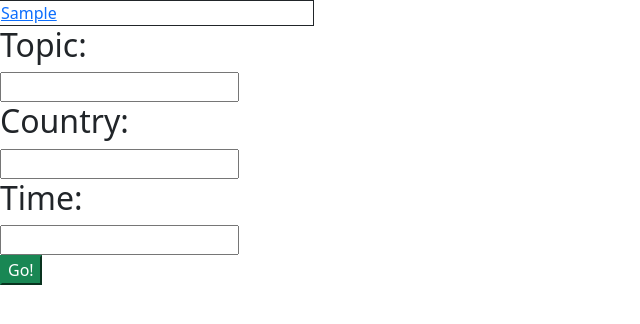
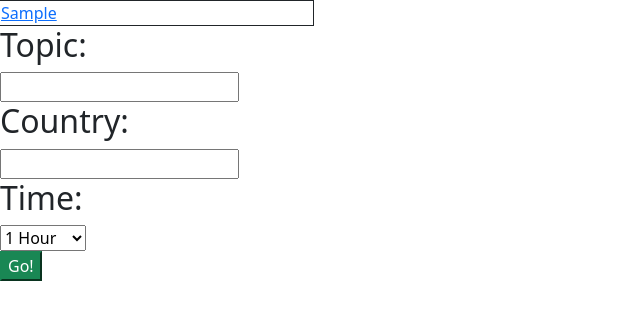
Before and after one commit to DM880/news, a Django app: template src/interfaces/app/templates/home.html in a window 1280 px wide. Shown: the top 324 px of the page, without its empty margins (0-640 px from the left). Run offline with Django 4.2, Linux system fonts and the light colour scheme; the template is opened without the code that fills it: most values are stand-ins (such as "Sample title", 1, 10 or a date in 2020); some libraries are stand-ins or nearby versions.

Commit message:
time selected by options instead of free input

```diff
--- a/src/interfaces/app/templates/home.html
+++ b/src/interfaces/app/templates/home.html
@@ -21,7 +21,12 @@
         <input name="location" class="country"></input>
 
         <h2>Time:</h2>
-        <input name="time" class="time"></input>
+        <select name="time" class="time">
+            <option value='1h' class="option" selected>1 Hour</option>
+            <option value='1w' class="option">1 Week</option>
+            <option value='1m' class="option">1 Month</option>
+            <option value='1y' class="option">1 Year</option>
+        </select>
 
         <br>
         <button type="submit" class="btn-success">Go!</button>
```
